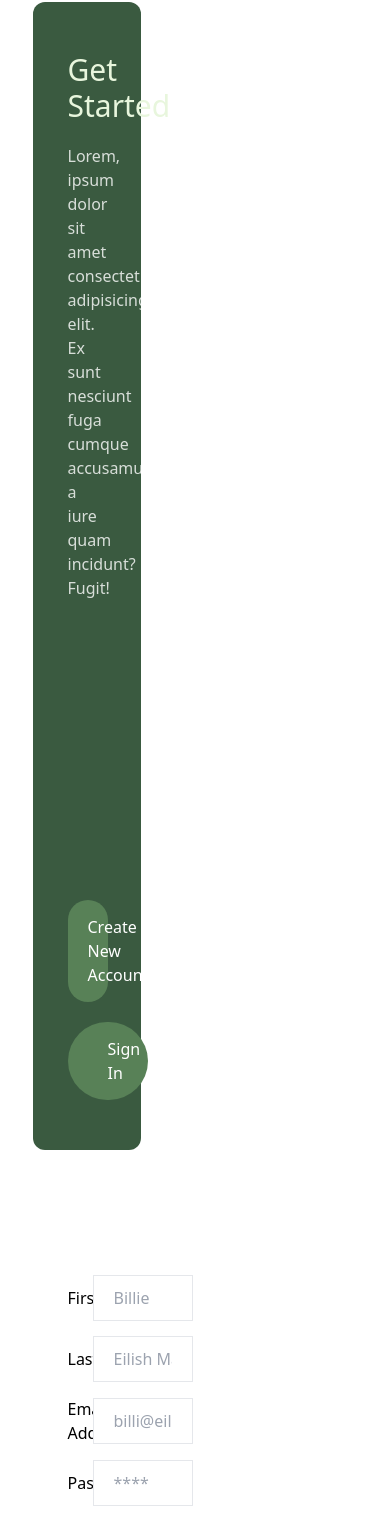
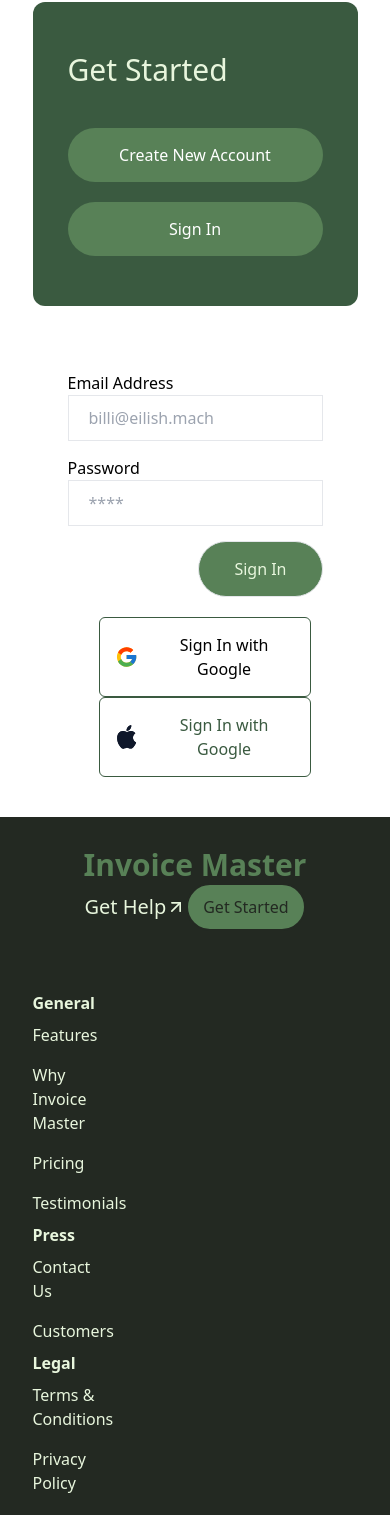
Before and after one commit to zillur-rgb/Invoice-Master-Client, a React (Create React App) app: page /signin in a window 390 px wide. Shown: the part 90-1605 px from the top of the page. Built offline with nearby package versions, Linux system fonts and the light colour scheme.

Commit message:
React firebase hooks setup and firebase.init.js

```diff
--- a/package.json
+++ b/package.json
@@ -6,8 +6,10 @@
     "@testing-library/jest-dom": "^5.16.4",
     "@testing-library/react": "^13.2.0",
     "@testing-library/user-event": "^13.5.0",
+    "firebase": "^9.8.1",
     "react": "^18.1.0",
     "react-dom": "^18.1.0",
+    "react-firebase-hooks": "^5.0.3",
     "react-hook-form": "^7.30.0",
     "react-icons": "^4.3.1",
     "react-router-dom": "^6.3.0",
--- a/src/Components/SignIn/SignIn.jsx
+++ b/src/Components/SignIn/SignIn.jsx
@@ -1,4 +1,6 @@
 import { useForm } from "react-hook-form";
+import { FcGoogle } from "react-icons/fc";
+import { BsApple } from "react-icons/bs";
 
 const SignIn = () => {
   const { register, handleSubmit } = useForm();
@@ -6,9 +8,10 @@ const SignIn = () => {
     console.log(data.firstName);
   };
   return (
+    <div className="w-full">
       <form className="w-full" onSubmit={handleSubmit(handleOnSubmit)}>
-      <div className="flex justify-between items-center mt-15">
-        <label className="w-1/5" htmlFor="email">
+        <div className="flex flex-col lg:flex-row justify-between items-start lg:items-center mt-15">
+          <label className="w-1/5 whitespace-nowrap" htmlFor="email">
             Email Address
           </label>
           <input
@@ -18,7 +21,7 @@ const SignIn = () => {
             {...register("email", { required: true })}
           />
         </div>
-      <div className="flex justify-between items-center mt-15">
+        <div className="flex flex-col lg:flex-row justify-between items-start lg:items-center mt-15">
           <label className="w-1/5" htmlFor="password">
             Password
           </label>
@@ -38,6 +41,16 @@ const SignIn = () => {
           </button>
         </div>
       </form>
+      <div className="w-5/6 mx-auto flex flex-col sm:flex-row my-20">
+        <button className="w-full sm:w-1/2 flex items-center justify-center p-15 border border-primary rounded-md hover:bg-primary hover:text-white mx-10">
+          <FcGoogle className="mr-15 text-2xl" /> Sign In with Google
+        </button>
+        <button className="w-full sm:w-1/2 flex items-center justify-center p-15 border border-primary rounded-md text-primary hover:bg-primary hover:text-white mx-10">
+          <BsApple className="mr-15 text-2xl text-slate-900" /> Sign In with
+          Google
+        </button>
+      </div>
+    </div>
   );
 };
 
--- a/src/Components/SignUp/SignUp.jsx
+++ b/src/Components/SignUp/SignUp.jsx
@@ -11,7 +11,7 @@ const SignUp = () => {
   };
   return (
     <form className="w-full" onSubmit={handleSubmit(handleOnSubmit)}>
-      <div className="flex justify-between items-center mt-15">
+      <div className="flex flex-col lg:flex-row justify-between items-start lg:items-center mt-15">
         <label className="w-1/5" htmlFor="firstName">
           FirstName
         </label>
@@ -21,7 +21,7 @@ const SignUp = () => {
           {...register("firstName")}
         />
       </div>
-      <div className="flex justify-between items-center mt-15">
+      <div className="flex flex-col lg:flex-row justify-between items-start lg:items-center mt-15">
         <label className="w-1/5" htmlFor="lastName">
           Lastname
         </label>
@@ -31,8 +31,8 @@ const SignUp = () => {
           {...register("lastName", { required: true })}
         />
       </div>
-      <div className="flex justify-between items-center mt-15">
-        <label className="w-1/5" htmlFor="email">
+      <div className="flex flex-col lg:flex-row justify-between items-start lg:items-center mt-15">
+        <label className="w-1/5 whitespace-nowrap" htmlFor="email">
           Email Address
         </label>
         <input
@@ -42,7 +42,7 @@ const SignUp = () => {
           {...register("email", { required: true })}
         />
       </div>
-      <div className="flex justify-between items-center mt-15">
+      <div className="flex flex-col lg:flex-row justify-between items-start lg:items-center mt-15">
         <label className="w-1/5" htmlFor="password">
           Password
         </label>
@@ -53,8 +53,8 @@ const SignUp = () => {
           {...register("password", { required: true })}
         />
       </div>
-      <div className="flex justify-between items-center mt-15">
-        <label className="w-1/5" htmlFor="secretWord">
+      <div className="flex flex-col lg:flex-row justify-between items-start lg:items-center mt-15">
+        <label className="w-1/5 whitespace-nowrap" htmlFor="secretWord">
           Secret Word
         </label>
         <input
--- a/src/Pages/Authentication.jsx
+++ b/src/Pages/Authentication.jsx
@@ -1,34 +1,40 @@
-import React from "react";
+import React, { useState } from "react";
 import SignIn from "../Components/SignIn/SignIn";
 import SignUp from "../Components/SignUp/SignUp";
 
 const Authentication = () => {
+  const [signIn, setSignIn] = useState(true);
   return (
     <div className="container mx-auto w-screen">
-      <div className="w-5/6 flex flex-col md:flex-row mx-auto justify-between">
-        <div className="w-2/6 bg-primary text-white rounded-xl my-30 py-50 px-35">
-          <div className="mb-125 pb-50">
+      <div className="w-5/6 flex flex-col lg:flex-row mx-auto justify-between">
+        <div className="w-full lg:w-2/6 bg-primary text-white rounded-xl my-30 py-50 px-35">
+          <div className=" mb-10 lg:mb-125 pb-10 lg:pb-50">
             <h1 className="text-lightGreen text-3xl mb-10">Get Started</h1>
-            <p className=" opacity-80 leading-6 mt-20">
+            <p className="lg:block hidden opacity-80 leading-6 mt-20">
               Lorem, ipsum dolor sit amet consectetur adipisicing elit. Ex sunt
               nesciunt fuga cumque accusamus, a iure quam incidunt? Fugit!
             </p>
           </div>
 
-          <div className="mt-125 pt-125">
-            <button className="mb-10  bg-text px-20 py-15 w-full rounded-full cursor-pointer hover:opacity-70 focus:outline-dashed">
+          <div className="mt-10 lg:mt-125 pt-10 lg:pt-125">
+            <button
+              className="mb-10  bg-text px-20 py-15 w-full rounded-full cursor-pointer hover:opacity-70 focus:outline-dashed"
+              onClick={() => setSignIn(!signIn)}
+            >
               Create New Account
             </button>{" "}
             <br></br>
-            <button className="mt-10 bg-text px-40 py-15 w-full rounded-full cursor-pointer hover:opacity-70 focus:outline-dashed">
+            <button
+              className="mt-10 bg-text px-40 py-15 w-full rounded-full cursor-pointer hover:opacity-70 focus:outline-dashed"
+              onClick={() => setSignIn(!signIn)}
+            >
               Sign In
             </button>
           </div>
         </div>
 
-        <div className="w-3/5 my-30 py-50 px-35">
-          <SignUp />
-          <SignIn />
+        <div className="w-full lg:w-3/5 my-10 lg:my-30 py-10 lg:py-50 px-35">
+          {signIn ? <SignIn /> : <SignUp />}
         </div>
       </div>
     </div>
--- /dev/null
+++ b/src/firebase.init.js
@@ -0,0 +1,19 @@
+// Import the functions you need from the SDKs you need
+import { initializeApp } from "firebase/app";
+import { getAuth } from "firebase/auth";
+// TODO: Add SDKs for Firebase products that you want to use
+// https://firebase.google.com/docs/web/setup#available-libraries
+
+// Your web app's Firebase configuration
+const firebaseConfig = {
+  apiKey: "AIzaSyASdh7nLWD-vFqmrFyh9tollUXIhZh3VnY",
+  authDomain: "invoice-master-10e23.firebaseapp.com",
+  projectId: "invoice-master-10e23",
+  storageBucket: "invoice-master-10e23.appspot.com",
+  messagingSenderId: "5536855487",
+  appId: "1:5536855487:web:21fed94d9d96b5f7711d0a",
+};
+
+// Initialize Firebase
+const app = initializeApp(firebaseConfig);
+export const auth = getAuth(app);
```
Also changed, not shown: 1 other file (tests, documents, lock files or other folders). Lines whose indentation alone changed are shown as unchanged.
